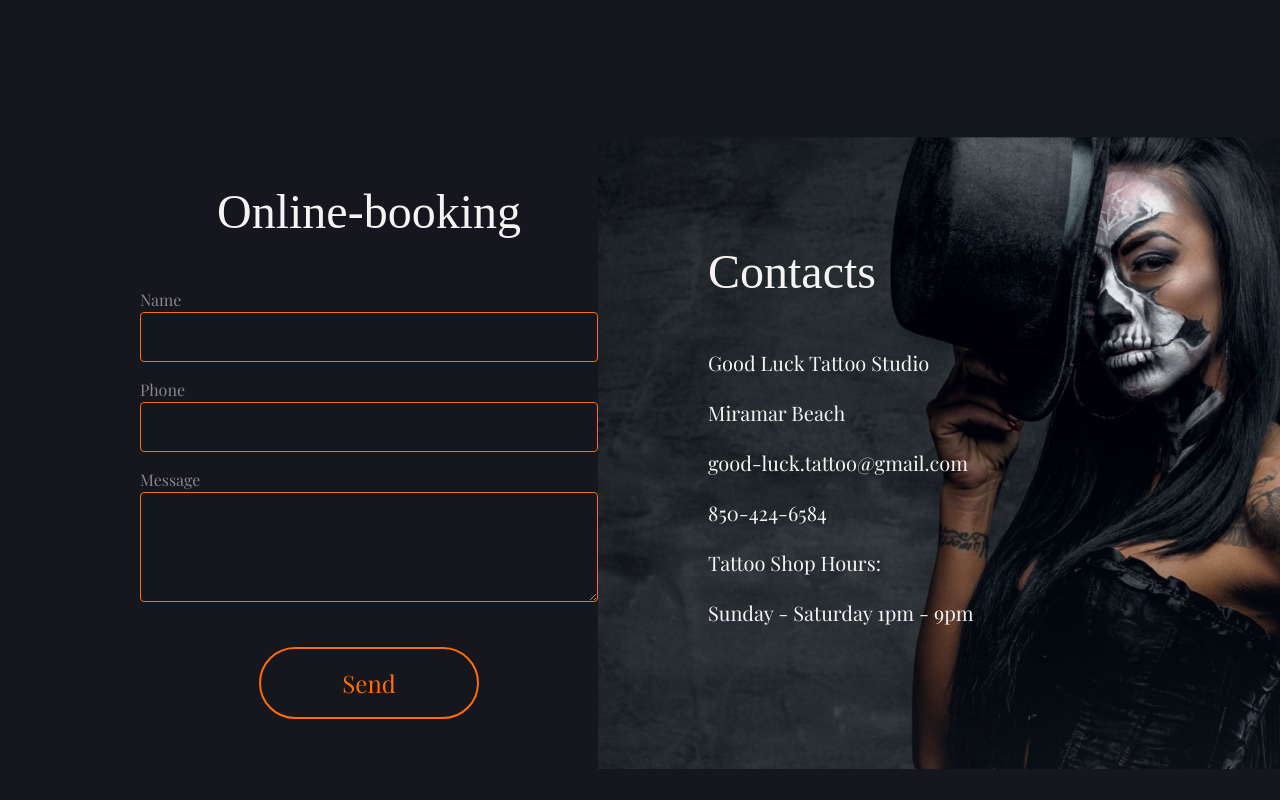
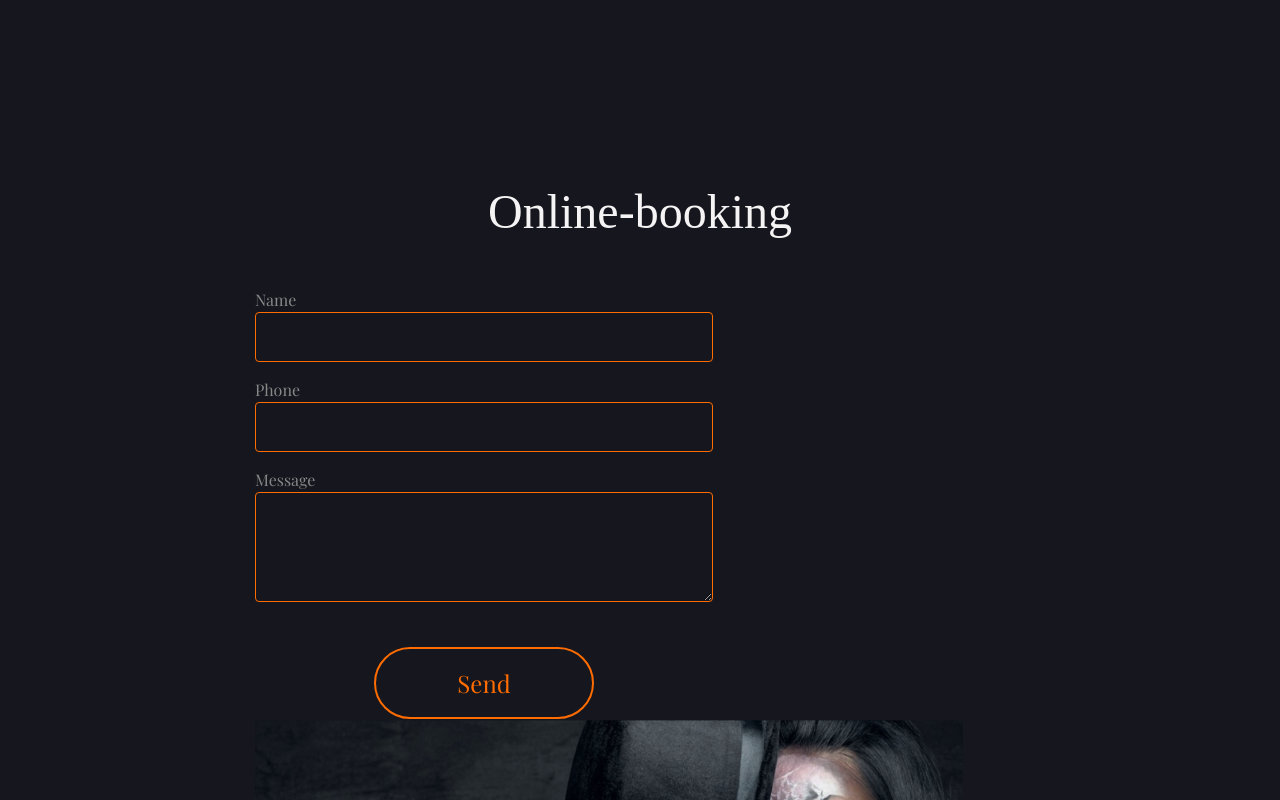
Before and after one commit to ViktorSvertoka/tattoo-studio, a Next.js app: page / in a window 1280 px wide. Shown: the part 6540-7340 px from the top of the page. Built offline with nearby package versions, Linux system fonts and the light colour scheme; a web font is replaced by a local one.

Commit message:
Update Contacts.tsx

```diff
--- a/src/sections/Contacts.tsx
+++ b/src/sections/Contacts.tsx
@@ -1,7 +1,7 @@
 const Contacts = () => {
   return (
     <section className="mt-[134px]">
-      <div className="flex justify-between pl-[140px]">
+      <div className="container flex xs:flex-col sm:flex-col lg:flex-row lg:justify-between pl-[140px]">
         <div className="">
           <h2 className="text-white font-rye xs:text-[32px] sm:text-[48px] lg:text-[48px] xs:mt-[24px] sm:mt-[40px] lg:mt-[100px] xs:mb-[32px] sm:mb-[40px] lg:mb-[30px] xs:text-center sm:text-center lg:text-center">
             Online-booking
```
